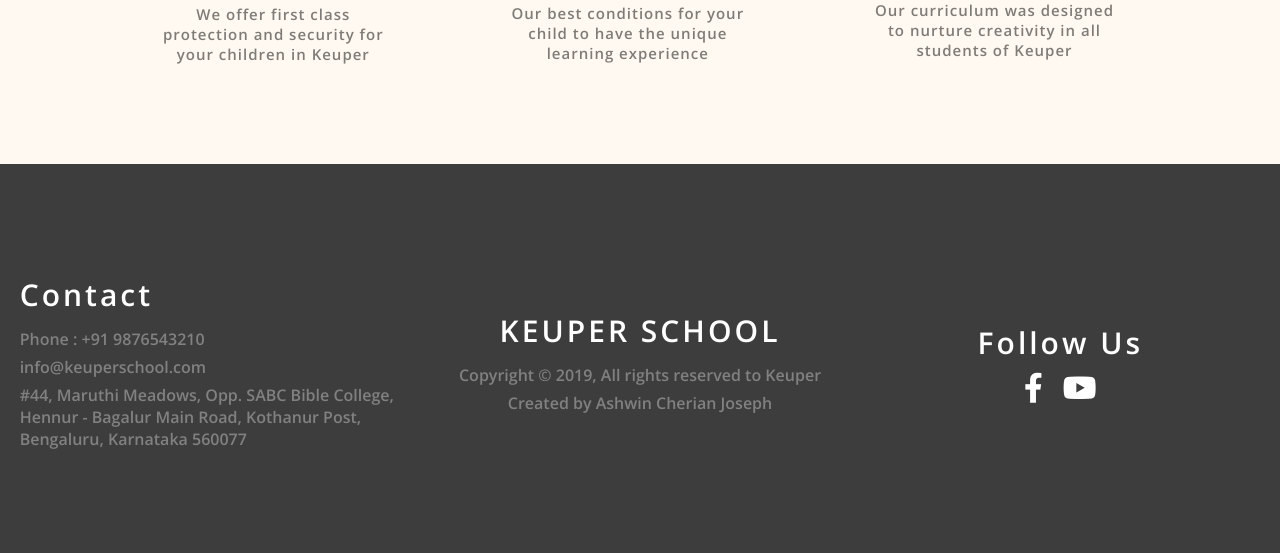
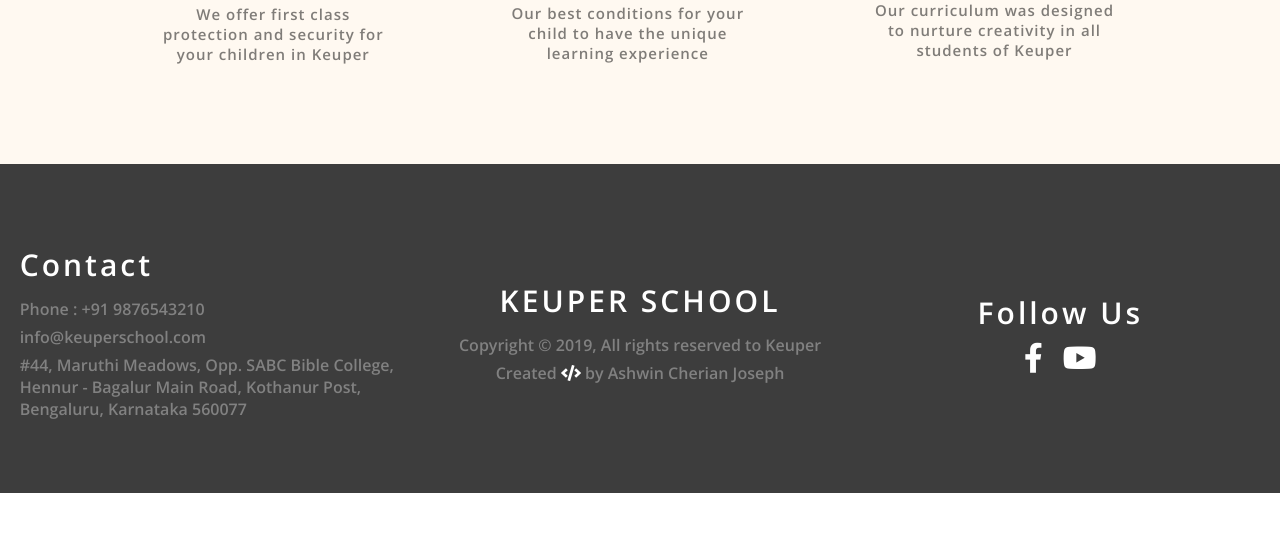
Before and after one commit to iamashwincherian/Keuper-School, a PHP site: page / in a window 1280 px wide. Shown: the part 1718-2271 px from the top of the page. After the commit the page ends 2211 px from the top, so only its background shows below. Run offline with PHP 8.4, Linux system fonts and the light colour scheme; some libraries are stand-ins or nearby versions.

Commit message:
bug fixes

```diff
--- a/includes/style.css
+++ b/includes/style.css
@@ -662,7 +662,7 @@ footer{
     justify-content: space-around;
     align-items: stretch | flex-start | flex-end | center | baseline;
     background: #3D3D3D;
-    padding: 100px 0;
+    padding: 70px 0;
     flex-wrap: wrap;
 }
 
@@ -710,6 +710,10 @@ footer{
 .social-icon{
     font-size: 30px;
     margin: 0 10px;
+    color: #fff;
+}
+
+.code-icon{
     color: #fff;
 }
 
--- a/index.php
+++ b/index.php
@@ -76,7 +76,7 @@
     <div class="footer-content footer-center">
         <p class="footer-content-title footer-content-title-center">KEUPER SCHOOL</p>
         <p class="footer-content-center-copy footer-subcontent">Copyright &copy 2019, All rights reserved to Keuper</p>
-        <p class="footer-content-center-creator footer-subcontent">Created by Ashwin Cherian Joseph</p>
+        <p class="footer-content-center-creator footer-subcontent">Created <i class="fas fa-code code-icon"></i> by Ashwin Cherian Joseph</p>
     </div>
     <div class="footer-content footer-follow">
         <p class="footer-content-title footer-content-title-center-follow">Follow Us</p>
```
